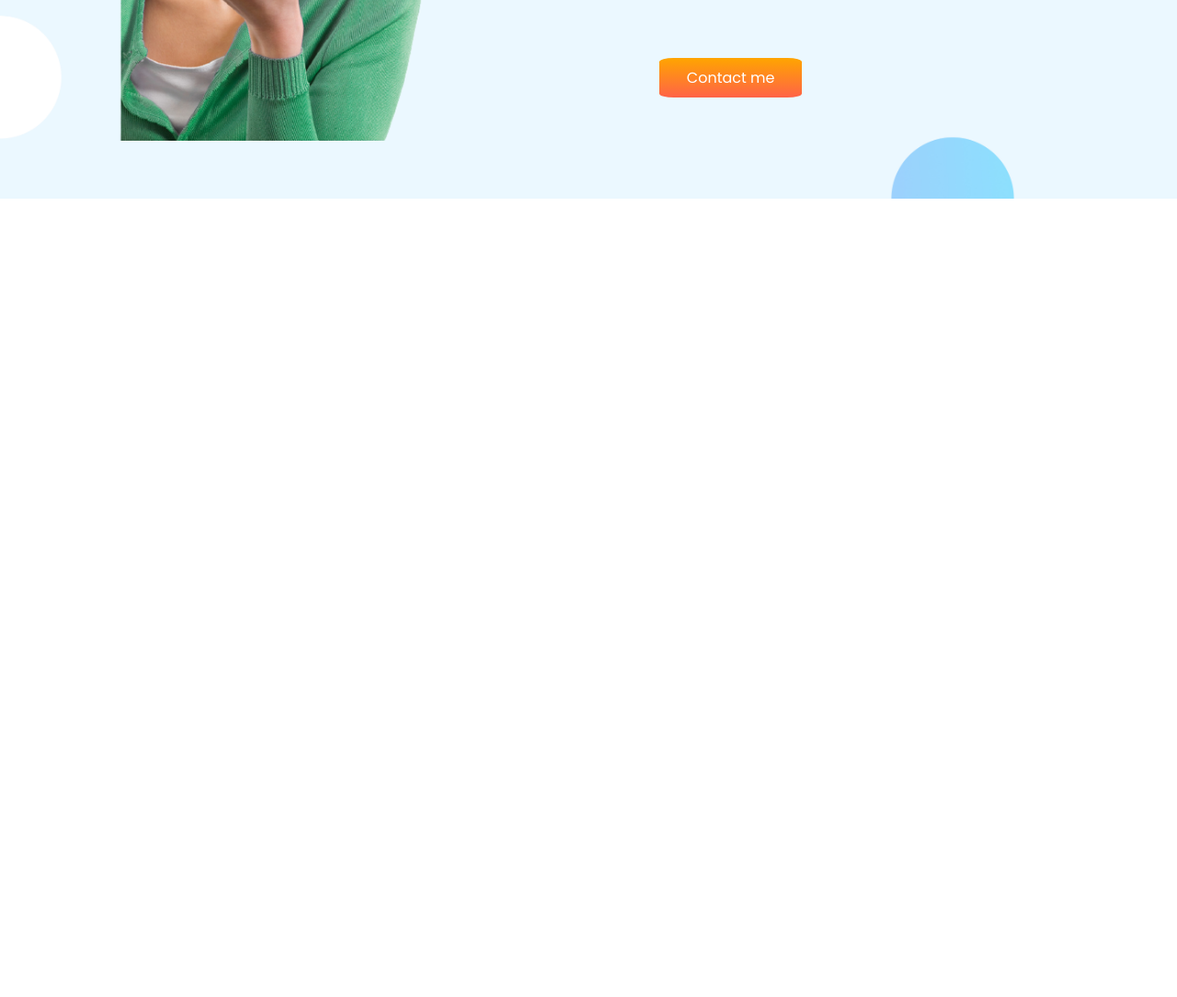
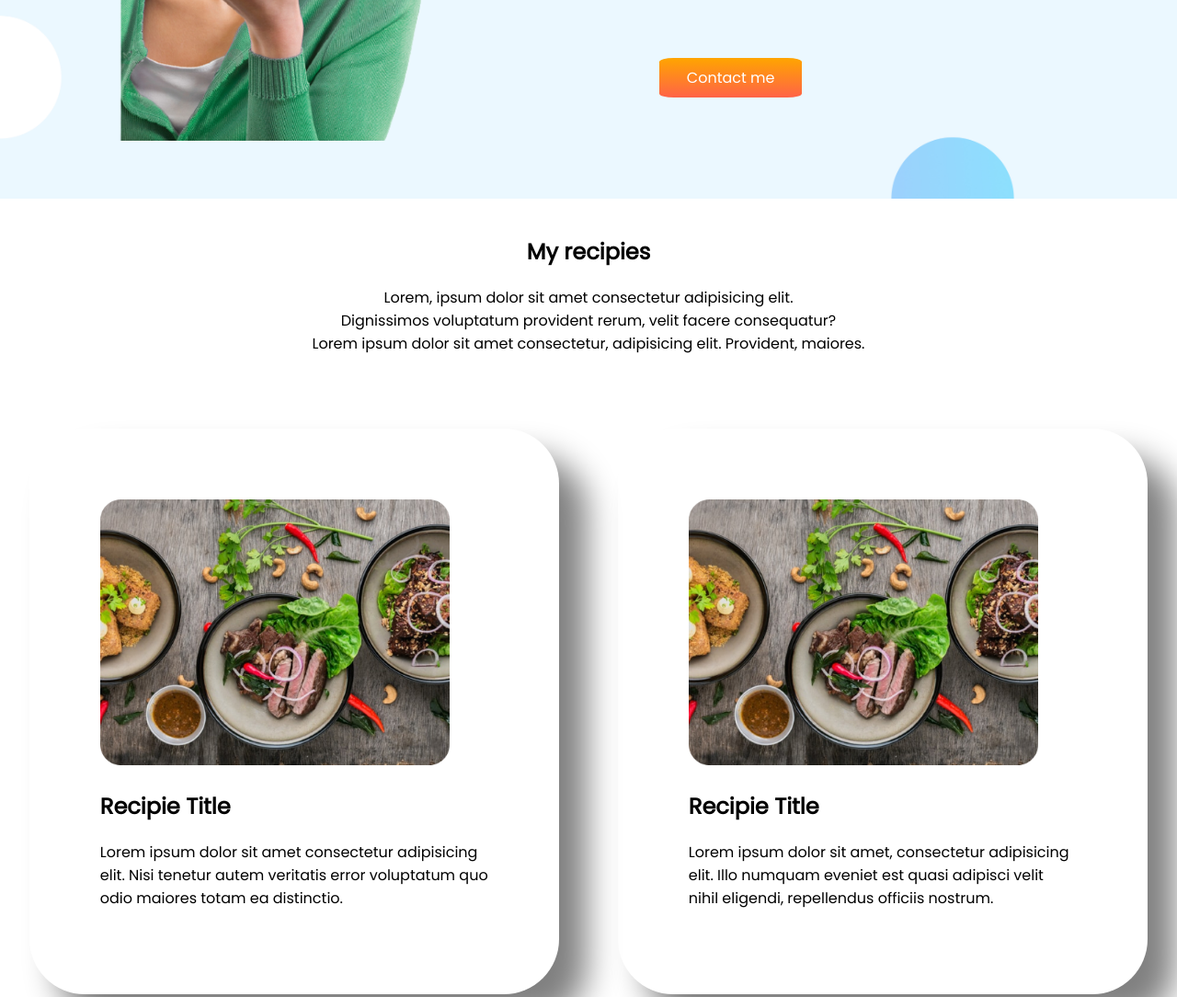
Before and after one commit to shahiduzzamansony/practice-repo, a plain HTML site: page index.html in a window 1280 px wide. Shown: the part 1115-2199 px from the top of the page at 92% size. Before the commit the page ends 1351 px from the top, so only its background shows below. Drawn offline with Linux system fonts and the light colour scheme.

Commit message:
third section completed

```diff
--- a/index.html
+++ b/index.html
@@ -45,6 +45,28 @@
                 </div>
             </div>
     </section>
+    <section>
+        <div id="third-heading">
+            <h2>My recipies</h2>
+            <p>Lorem, ipsum dolor sit amet consectetur adipisicing elit.<br> Dignissimos voluptatum provident rerum,
+                velit
+                facere consequatur?<br>Lorem ipsum dolor sit amet consectetur, adipisicing elit. Provident, maiores.</p>
+        </div>
+        <div class="flexible-container">
+            <div class="half-width border-system">
+                <img src="Project Cover1.jpg" alt="food pic">
+                <h2>Recipie Title</h2>
+                <p>Lorem ipsum dolor sit amet consectetur adipisicing elit. Nisi tenetur autem veritatis error
+                    voluptatum quo odio maiores totam ea distinctio.</p>
+            </div>
+            <div class="half-width border-system">
+                <img src="Project Cover1.jpg" alt="second food pic">
+                <h2>Recipie Title</h2>
+                <p>Lorem ipsum dolor sit amet, consectetur adipisicing elit. Illo numquam eveniet est quasi adipisci
+                    velit nihil eligendi, repellendus officiis nostrum.</p>
+            </div>
+        </div>
+    </section>
 </body>
 
 </html>
--- a/style.css
+++ b/style.css
@@ -52,3 +52,21 @@ h1 {
 #div-bottom {
     margin-top: 35px;
 }
+
+#third-heading {
+    text-align: center;
+}
+
+.flexible-container {
+    display: flex;
+    margin-bottom: 120px;
+}
+
+.border-system {
+    width: 45%;
+    margin-left: 2.5%;
+    margin-right: 2.5%;
+    margin-top: 5%;
+    box-shadow: 30px 30px 35px gray;
+    border-radius: 60px;
+}
```
Also changed, not shown: Project Cover1.jpg (added).
